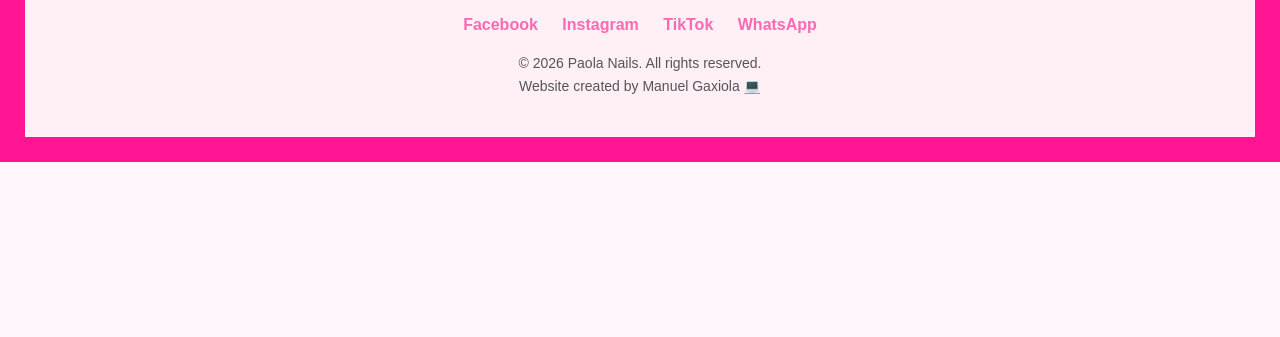
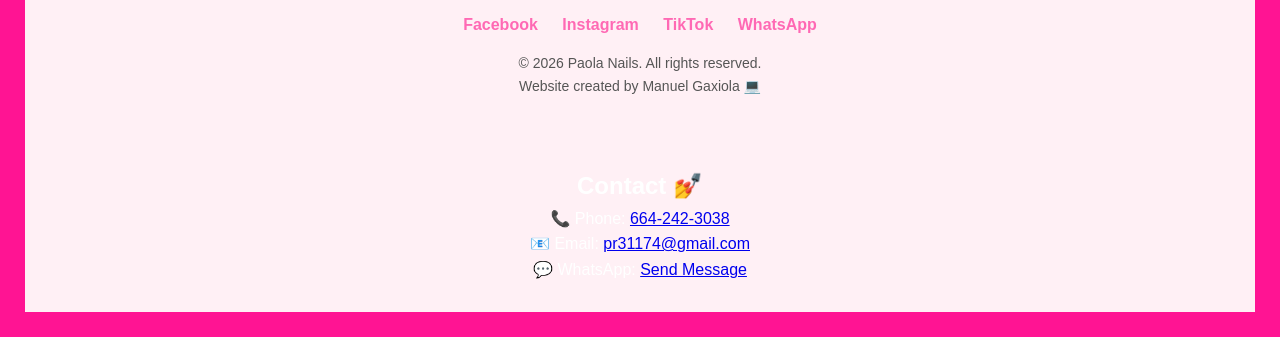
Before and after one commit to Reyes1998/paolanail.github.io, a plain HTML site: page index.html in a window 1280 px wide. Shown: the part 3719-4056 px from the top of the page. Before the commit the page ends 3881 px from the top, so only its background shows below. Drawn offline with Linux system fonts and the light colour scheme.

Commit message:
Update index.html

```diff
--- a/index.html
+++ b/index.html
@@ -501,6 +501,25 @@ background:#ff85c1;
 transform:scale(1.05);
 }
 </style>
+  <section style="text-align:center; padding:30px; background:#fff0f5;">
 
+<h2>Contact 💅</h2>
+
+<p>
+📞 Phone:
+<a href="tel:6642423038">664-242-3038</a>
+</p>
+
+<p>
+📧 Email:
+<a href="mailto:pr31174@gmail.com">pr31174@gmail.com</a>
+</p>
+
+<p>
+💬 WhatsApp:
+<a href="https://wa.me/526642423038" target="_blank">Send Message</a>
+</p>
+
+  </section>
 </body>
   </html>
```
